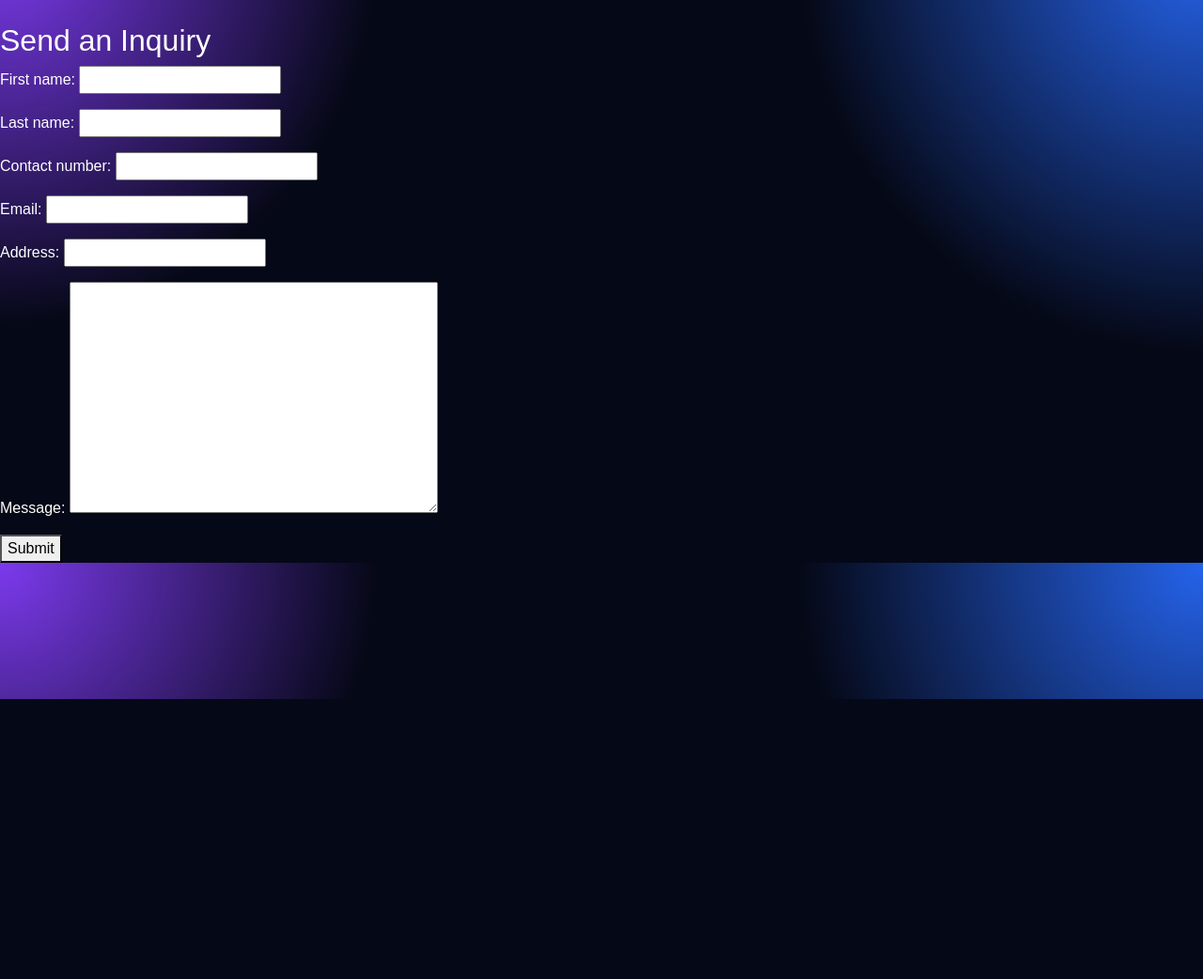
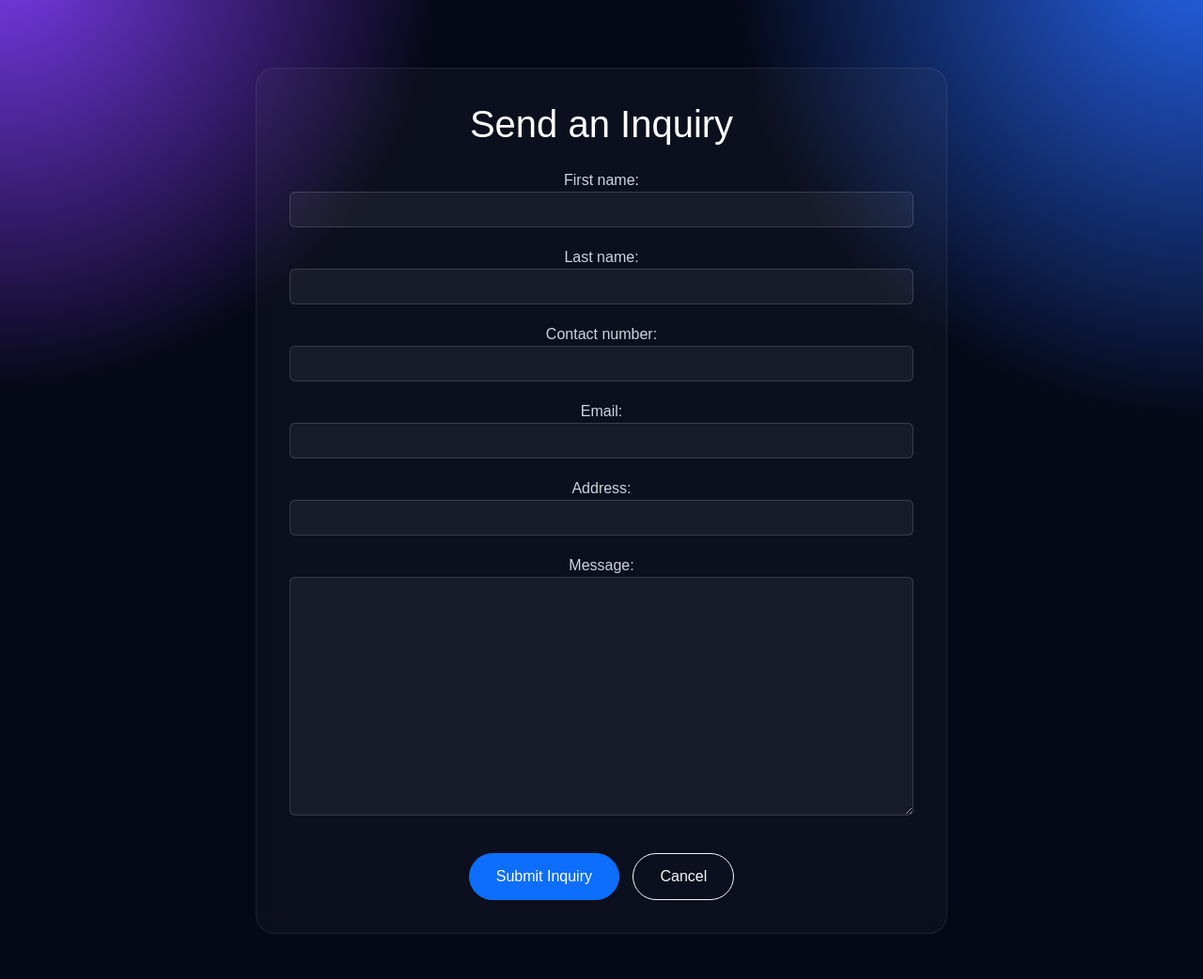
Before and after one commit to gkurtthomas/portfolio-site, a Django app: page /inquiry/add/ in a window 1280 px wide. Shown: the part 56-1098 px from the top of the page at 94% size. Before the commit the page ends 800 px from the top, so only its background shows below. Run offline with Django 5.2, Linux system fonts and the light colour scheme.

Commit message:
Finalizing portfolio features and frontend styling

```diff
--- a/main/forms.py
+++ b/main/forms.py
@@ -5,6 +5,12 @@ from .models import (
     Inquiry,
     Testimony,
 )
+
+def add_bootstrap_classes(form):
+    for field in form.fields.values():
+        field.widget.attrs.update({
+            "class": "form-control"
+        })
 
 class ProjectForm(forms.ModelForm):
 
@@ -18,17 +24,10 @@ class ProjectForm(forms.ModelForm):
             "link",
         ]
 
-        widgets = {
-            "link": forms.URLInput(
-                attrs={
-                    "placeholder": "Optional"
-                }
-            )
-        }
-
     def __init__(self, *args, **kwargs):
         super().__init__(*args, **kwargs)
-        self.fields["link"].required = False
+
+        add_bootstrap_classes(self)
 
 class InquiryForm(forms.ModelForm):
 
@@ -37,9 +36,23 @@ class InquiryForm(forms.ModelForm):
 
         fields = "__all__"
 
+
+    def __init__(self, *args, **kwargs):
+
+        super().__init__(*args, **kwargs)
+
+        add_bootstrap_classes(self)
+
 class TestimonyForm(forms.ModelForm):
 
     class Meta:
         model = Testimony
 
         fields = "__all__"
+
+
+    def __init__(self, *args, **kwargs):
+
+        super().__init__(*args, **kwargs)
+
+        add_bootstrap_classes(self)
--- a/main/static/main/css/style.css
+++ b/main/static/main/css/style.css
@@ -364,3 +364,80 @@ transform:translateY(0);
     margin-top:20px;
 
 }
+
+.form-control{
+
+    background:rgba(255,255,255,.05);
+
+    border:1px solid rgba(255,255,255,.15);
+
+    color:white;
+
+}
+
+
+.form-control:focus{
+
+    background:rgba(255,255,255,.08);
+
+    color:white;
+
+    border-color:#8b5cf6;
+
+    box-shadow:0 0 10px rgba(139,92,246,.3);
+
+}
+
+
+.form-label{
+
+    color:white;
+
+}
+
+
+textarea.form-control{
+
+    min-height:150px;
+
+}
+
+form p{
+
+    margin-bottom:20px;
+
+}
+
+form button,
+form a.btn{
+
+    margin-top:15px;
+
+}
+
+form .btn + .btn{
+
+    margin-left:10px;
+
+}
+
+.contact-card form p{
+
+    margin-bottom:20px;
+
+}
+
+
+.contact-card form button{
+
+    margin-top:20px;
+
+}
+
+
+.contact-card form a.btn{
+
+    margin-top:20px;
+    margin-left:10px;
+
+}
--- a/main/templates/main/add_inquiry.html
+++ b/main/templates/main/add_inquiry.html
@@ -2,16 +2,58 @@
 
 {% block content %}
 
-<h2>Send an Inquiry</h2>
+<section class="contact py-5">
 
-<form method="POST">
-    {% csrf_token %}
+    <div class="container">
 
-    {{ form.as_p }}
+        <div class="row justify-content-center">
 
-    <button type="submit">
-        Submit
-    </button>
-</form>
+            <div class="col-lg-8">
 
+                <div class="contact-card">
+
+                    <h1 class="mb-4 text-center">
+
+                        Send an Inquiry
+
+                    </h1>
+
+
+                    <form method="POST">
+
+                        {% csrf_token %}
+
+
+                        {{ form.as_p }}
+
+
+                        <button
+                            type="submit"
+                            class="btn btn-primary">
+
+                            Submit Inquiry
+
+                        </button>
+
+
+                        <a
+                            href="{% url 'home' %}"
+                            class="btn btn-outline-light">
+
+                            Cancel
+
+                        </a>
+
+
+                    </form>
+
+                </div>
+
+            </div>
+
+        </div>
+
+    </div>
+
+</section>
 {% endblock %}
--- a/main/templates/main/index.html
+++ b/main/templates/main/index.html
@@ -321,7 +321,7 @@ Get to know me
 
     </div>
 
-    <div class="text-center mt-5">
+   <div class="text-center mt-5">
 
     <a href="{% url 'add_inquiry' %}"
        class="btn btn-primary">
--- a/main/templates/main/project_detail.html
+++ b/main/templates/main/project_detail.html
@@ -36,7 +36,7 @@
                             </h5>
 
                             <p class="mt-2 mb-0">
-                                {{ project.description }}
+                                {{ project.description|linebreaks }}
                             </p>
 
                         </div>
@@ -92,7 +92,7 @@
                     <div class="text-center mt-5">
 
                         <a
-                            href="{% url 'home' %}"
+                            href="{% url 'home' %}#projects"
                             class="btn btn-secondary me-2">
 
                             <i class="bi bi-house-fill"></i>
```
Also changed, not shown: main/templates/main/add_testimony.html (+43 -2 lines), main/templates/main/project_list.html (+9 -0 lines), main/templates/main/testimony_detail.html (+48 -7 lines), db.sqlite3.
